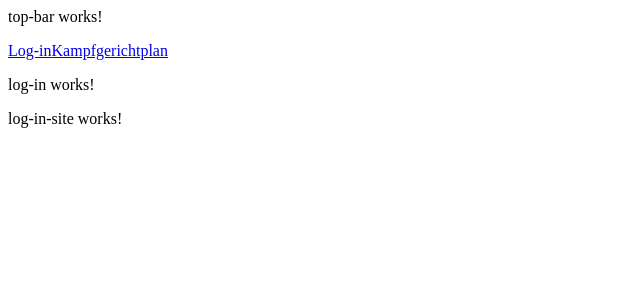
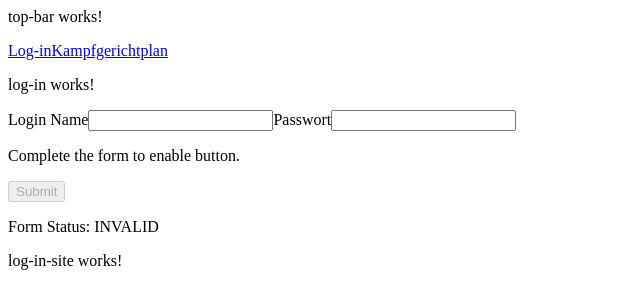
Before and after one commit to CatchZ/KampfgerichtWebFrontend, an Angular app: page / in a window 1280 px wide. Shown: the top 308 px of the page, without its empty margins (0-640 px from the left). Built offline with nearby package versions, Linux system fonts and the light colour scheme.

Commit message:
added dummy login for concept

```diff
--- a/src/app/log-in/log-in.component.html
+++ b/src/app/log-in/log-in.component.html
@@ -1,3 +1,19 @@
 <p>
 log-in works!
 </p>
+<!---->
+<form [formGroup]="loginForm" (ngSubmit)="onSubmit()">
+  <label for = "loginName">Login Name</label>
+  <input id="loginName" type="text"  formControllName="loginName">
+
+  <label for="loginPassword">Passwort</label>
+  <input id ="loginPassword" type="password">
+
+  <p>Complete the form to enable button.</p>
+  <!--loginform.valid is disabled weil keine validation jetzt implementiert ist-->
+<button type="submit" [disabled]="!loginForm.valid">Submit</button>
+
+
+</form>
+<!--zeigt den validationssatus des Formulars an-->
+<p>Form Status: {{ loginForm.status }}</p>
--- a/src/app/log-in/log-in.component.ts
+++ b/src/app/log-in/log-in.component.ts
@@ -1,5 +1,5 @@
 import { Component, OnInit } from '@angular/core';
-import { FormGroup, FormControl } from '@angular/forms';
+import { FormGroup, FormControl, Validators } from '@angular/forms';
 
 @Component({
   selector: 'app-log-in',
@@ -7,8 +7,20 @@ import { FormGroup, FormControl } from '@angular/forms';
   styleUrls: ['./log-in.component.css']
 })
 export class LogInComponent implements OnInit {
+//wrapped einzele inputs zu einen Form um sie zentral auszuwerten
+  loginForm = new FormGroup({
+  //: weil wwrapped
+  loginName : new FormControl('',Validators.required),
+  loginPassword : new FormControl('',Validators.required)
+  });
 
   constructor() { }
+
+  onSubmit(){
+
+    // on submit werden alle wete des Forms auf der Kosole ausgegeben
+    console.warn(this.loginForm.value);
+  }
 
   ngOnInit() {
   }
```
